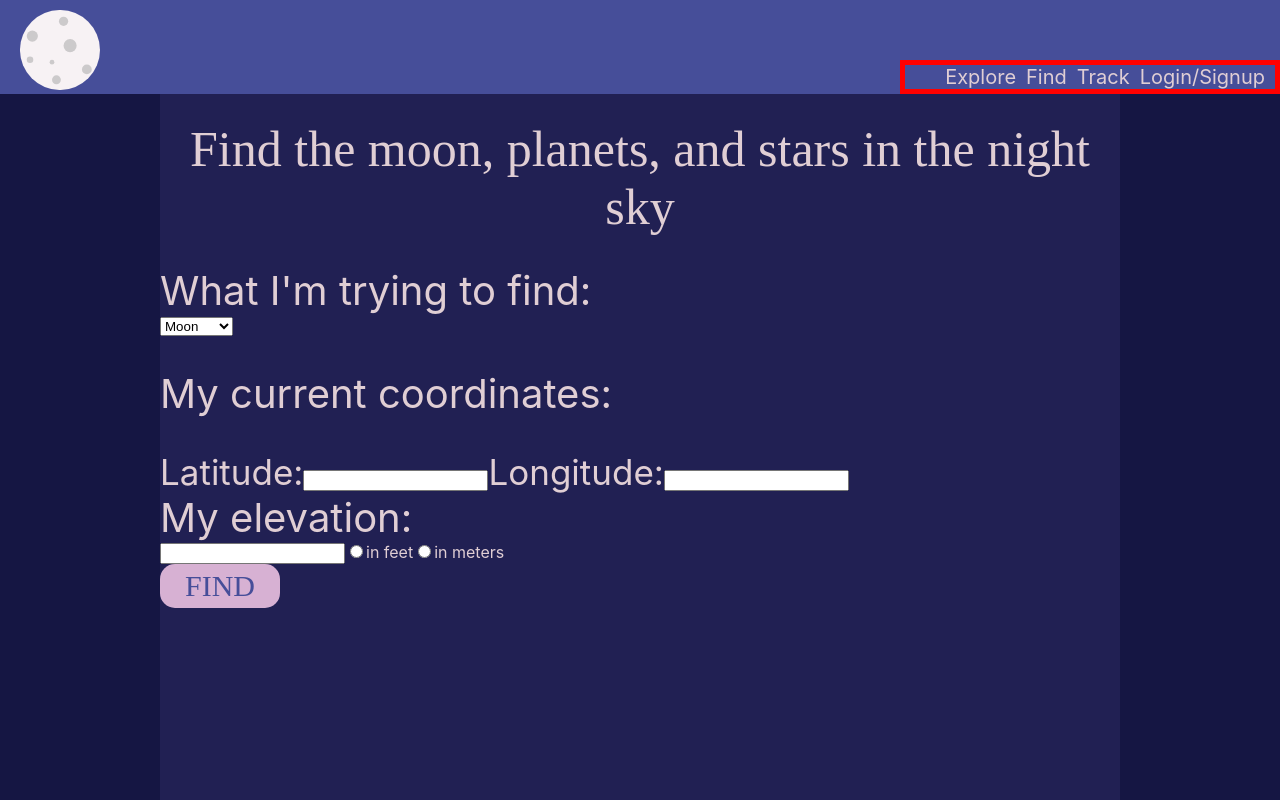
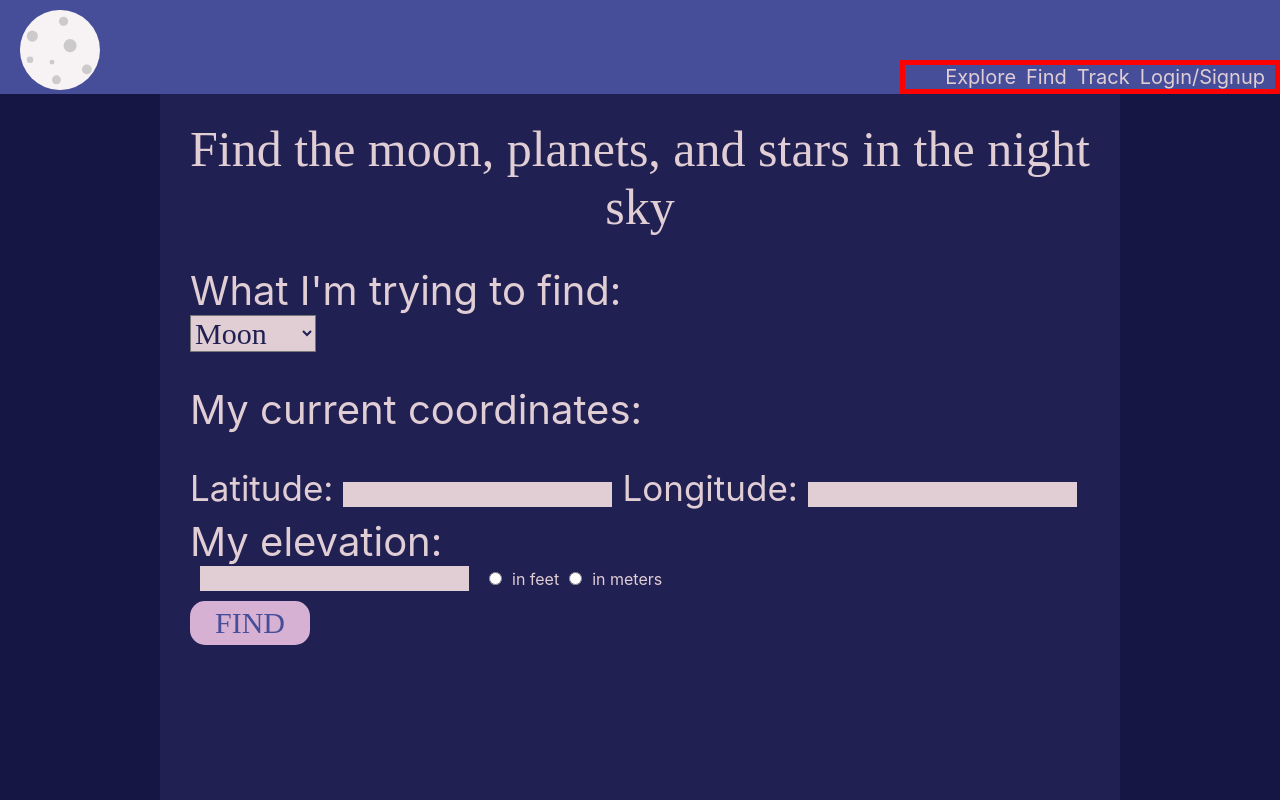
Before and after one commit to dallasmay/StarSight, a React (Create React App) app: page /find-body in a window 1280 px wide. Built offline with nearby package versions, Linux system fonts and the light colour scheme; a web font is replaced by a local one.

Commit message:
added styling to findBodyForm, fixed visual bug with header being moved down if elements had top margin on them

```diff
--- a/src/components/FindBodyForm/FindBodyForm.js
+++ b/src/components/FindBodyForm/FindBodyForm.js
@@ -35,7 +35,7 @@ const FindBodyForm = () => {
   };
 
   return (
-    <form onSubmit={findBodySubmitHandler}>
+    <form onSubmit={findBodySubmitHandler} className={styles.form}>
       <label htmlFor="body-select" className={styles["planet-select"]}>
         What I'm trying to find:
       </label>
@@ -88,7 +88,7 @@ const FindBodyForm = () => {
         id="feet"
         onChange={(evt) => setUnit(evt.target.id)}
       />
-      <label htmlFor="feet">in feet</label>
+      <label htmlFor="feet" className={styles.units}>in feet</label>
       <input
         type="radio"
         name="unit"
--- a/src/components/FindBodyForm/FindBodyForm.module.css
+++ b/src/components/FindBodyForm/FindBodyForm.module.css
@@ -1,9 +1,25 @@
-.planet-select, h2 {
+.form {
+  padding: 0 0 0 3rem;
+}
+.planet-select,
+h2 {
   font-size: 4rem;
   font-weight: normal;
   display: block;
   /* margin-bottom: 0; */
 }
+select {
+  font-family: var(--ErnRegular);
+  font-size: 3rem;
+  color: var(--secondaryblue);
+  background-color: var(--grey);
+}
+input {
+  font-size: 2rem;
+  background-color: var(--grey);
+  border: none;
+  margin: 0 1rem 1rem 1rem;
+}
 .coords {
-    font-size: 3.5rem;
+  font-size: 3.5rem;
 }
--- a/src/components/Header/Header.module.css
+++ b/src/components/Header/Header.module.css
@@ -1,5 +1,7 @@
 .header {
   background-color: var(--lightblue);
+  top: 0;
+  left: 0;
   position: fixed;
   width: 100%;
 }
--- a/src/components/PlanetCard/PlanetCard.js
+++ b/src/components/PlanetCard/PlanetCard.js
@@ -14,7 +14,7 @@ const PlanetCard = () => {
         One of the most well-known celestial bodies, the moon orbits the Earth
         every 27.3 days and is the force behind our ocean tides
       </p>
-      <Link to="/">
+      <Link to="/find-body">
         <Button>FIND</Button>
       </Link>
     </div>
--- a/src/index.css
+++ b/src/index.css
@@ -22,9 +22,9 @@
   --ErnDemiBoldItalic: "ErnestinePro-DemiboldItalic";
   --darkblue: #151643;
   --secondaryblue: #212053;
-  --lightblue: #464E99;
-  --grey: #E0CED4;
-  --lightpink: #D7B1D3;
+  --lightblue: #464e99;
+  --grey: #e0ced4;
+  --lightpink: #d7b1d3;
 }
 
 html {
@@ -43,6 +43,7 @@ body {
   box-sizing: border-box;
   background-color: var(--darkblue);
   color: var(--grey);
+  /* padding-top: 96.4px; */
 }
 #root {
   height: 100vh;
--- a/src/pages/FindPage/FindPage.module.css
+++ b/src/pages/FindPage/FindPage.module.css
@@ -1,6 +1,6 @@
 .find-container {
   width: 75%;
-  height: 100%;
+  /* height: 100%; */
   background-color: var(--secondaryblue);
   margin: 0 auto;
 }
```
